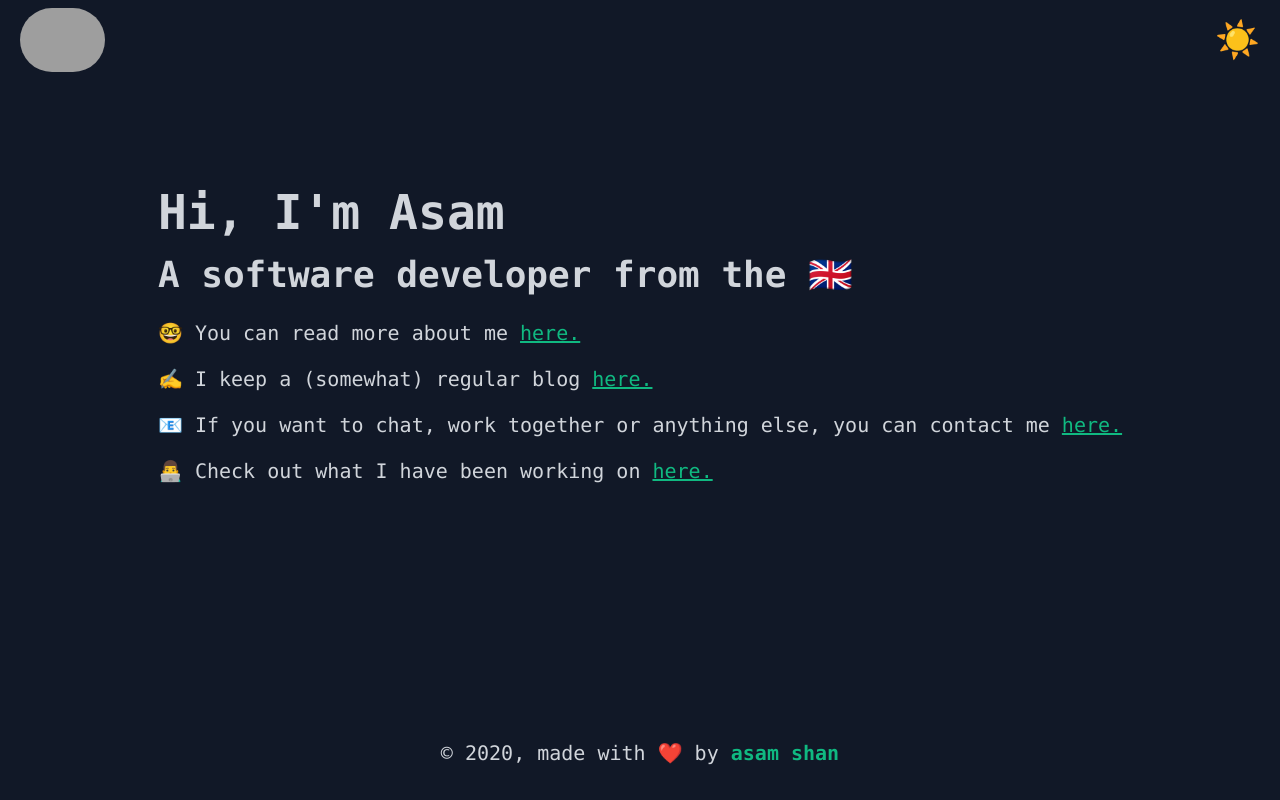
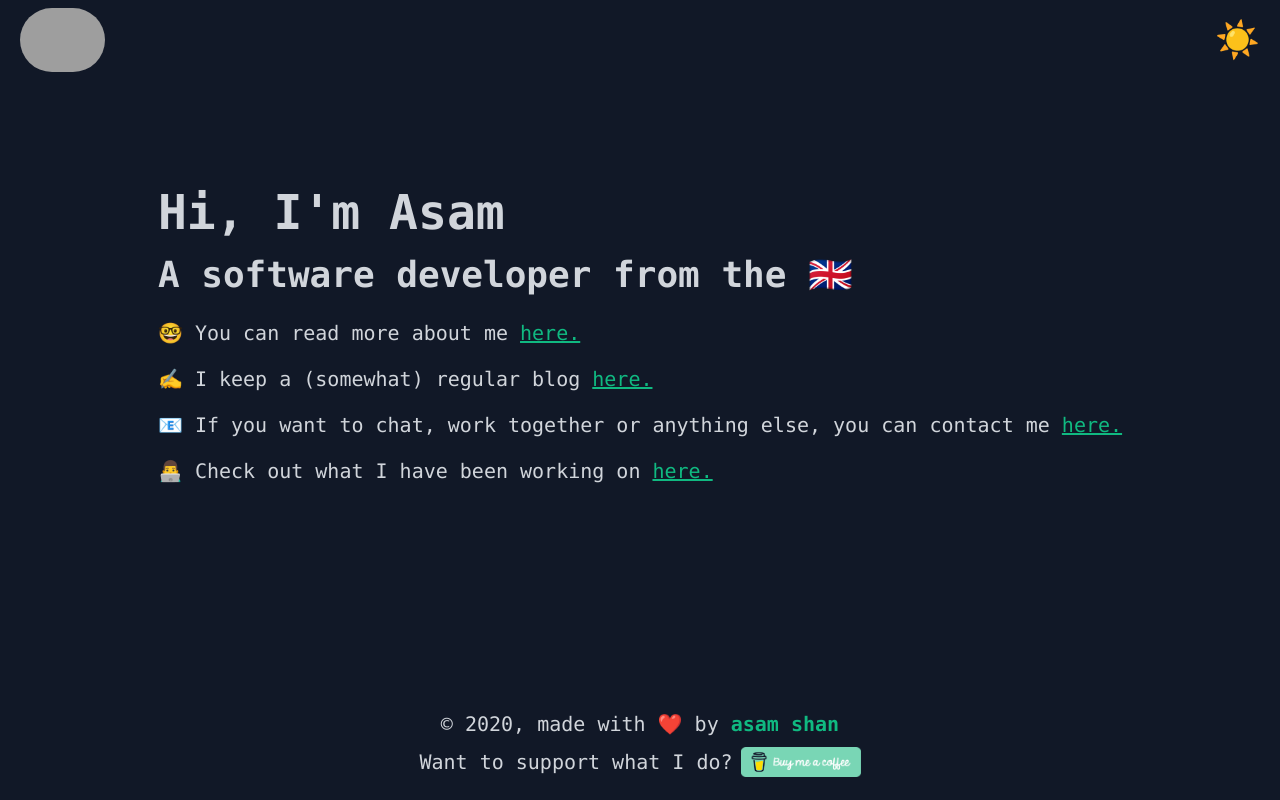
Before and after one commit to shan5742/me, a Next.js app: page / in a window 1280 px wide. Built offline with nearby package versions, Linux system fonts and the light colour scheme; grey boxes are pictures that could not be loaded.

Commit message:
adding coffee link

```diff
--- a/components/Footer.js
+++ b/components/Footer.js
@@ -1,14 +1,23 @@
 import Link from "next/link";
+import Image from "next/image";
 
 export default function Footer() {
   return (
-    <footer className="flex justify-center py-8">
-      <p className="font-mono text-primary text-xl">
+    <footer className="flex-col m-auto py-4 text-center">
+      <p className="font-mono text-primary text-xl mb-2">
         © {new Date().getFullYear()},{` `}made with ❤️ by{" "}
         <Link href="/">
           <a className="font-bold text-accent hover:underline">asam shan</a>
         </Link>
       </p>
+      <div className="flex text-center">
+        <p className="font-mono text-primary text-xl mr-2">
+          Want to support what I do?
+        </p>
+        <a href="https://www.buymeacoffee.com/asamshan">
+          <Image src="/coffee.png" alt="me" width="120" height="30" />
+        </a>
+      </div>
     </footer>
   );
 }
```
Also changed, not shown: public/coffee.png (added).
